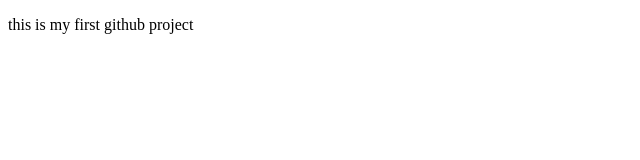
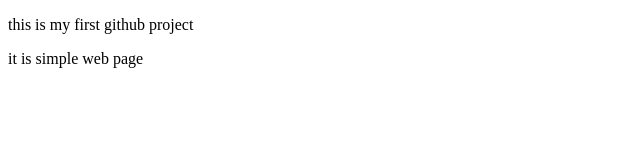
Before and after one commit to hero-nimisha/gitttyyyuuuu, a plain HTML site: page index.html in a window 1280 px wide. Shown: the whole page, without its empty margins (0-640 px from the left). Drawn offline with Linux system fonts and the light colour scheme.

Commit message:
changed paragrapah

```diff
--- a/index.html
+++ b/index.html
@@ -7,5 +7,7 @@
 </head>
 <body>
     <p>this is my first github project</p>
+    <p> it is simple web page</p>
+
 </body>
 </html>
```
